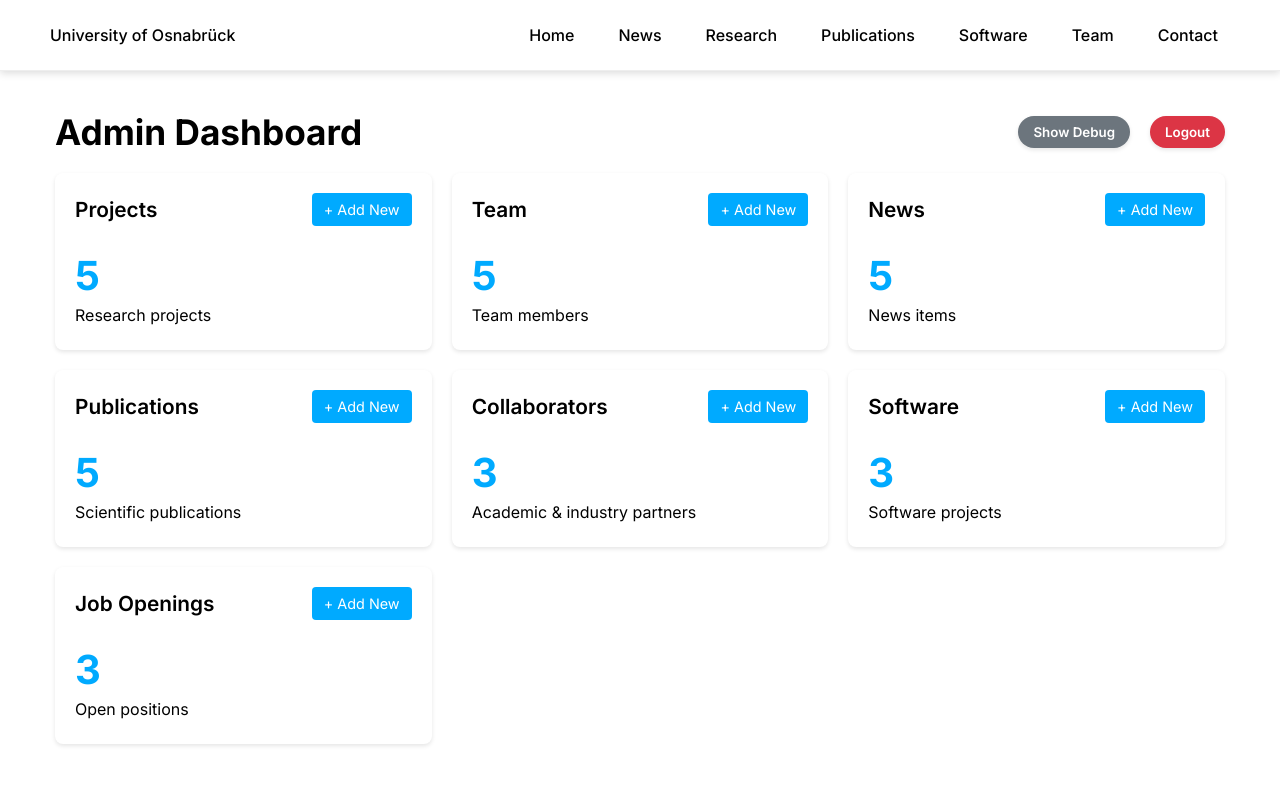
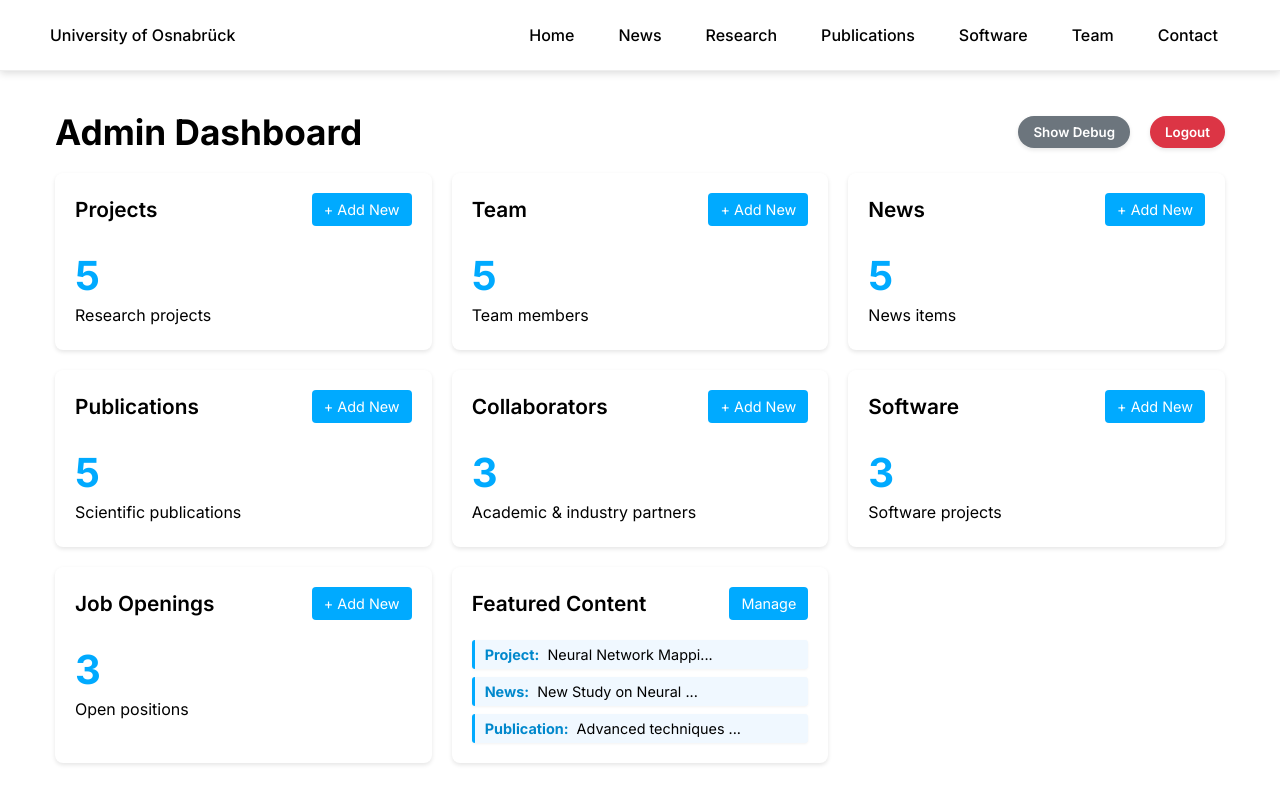
Before and after one commit to musslick/lab-website, a React (Create React App) app: page /admin in a window 1280 px wide. Shown: the top 787 px of the page. Built offline with nearby package versions, Linux system fonts and the light colour scheme; sample sign-in values are in the browser's storage.

Commit message:
featured design

```diff
--- a/src/pages/admin/AdminDashboard.tsx
+++ b/src/pages/admin/AdminDashboard.tsx
@@ -8,10 +8,23 @@ import '../../styles/admin.css';
 
 const AdminDashboard: React.FC = () => {
   const { isAuthenticated, logout } = useAuth();
-  const { projects, teamMembers, newsItems, collaborators, publications, software, jobOpenings, resetToDefaults } = useContent();
+  const {
+    projects,
+    teamMembers,
+    newsItems,
+    collaborators,
+    publications,
+    software,
+    jobOpenings,
+    resetToDefaults,
+    getFeaturedItems
+  } = useContent();
   const [showDebugInfo, setShowDebugInfo] = useState(false);
   const [storageInfo, setStorageInfo] = useState<{ key: string; size: number }[]>([]);
   const navigate = useNavigate();
+
+  // Get current featured items
+  const featuredItems = getFeaturedItems();
 
   useEffect(() => {
     // Calculate storage usage
@@ -299,18 +312,49 @@ const AdminDashboard: React.FC = () => {
               <p>Open positions</p>
             </div>
           </div>
-        </div>
 
-        {/* Homepage Settings Section */}
-        <div className="admin-section">
-          <h2>Homepage Settings</h2>
-          <div className="admin-cards">
-            <div className="admin-card">
-              <h3>Featured Content</h3>
-              <p>Manage which items appear on the homepage</p>
-              <Link to="/admin/featured" className="admin-button">
-                Manage Featured Items
+          {/* Featured Content Card - Updated to be cleaner */}
+          <div
+            className="admin-card"
+            onClick={() => handleNavigate('/admin/featured')}
+          >
+            <div className="admin-card-header">
+              <h2>Featured Content</h2>
+              <Link
+                to="/admin/featured"
+                className="card-action-button"
+                onClick={(e) => e.stopPropagation()}
+              >
+                Manage
               </Link>
+            </div>
+            <div className="admin-card-content featured-card-content">
+              {/* Show only the featured items indicators */}
+              <div className="featured-items-indicators">
+                {featuredItems.projectId && (
+                  <span className="featured-indicator">
+                    <strong>Project:</strong> {projects.find(p => p.id === featuredItems.projectId)?.title.substring(0, 20)}
+                    {projects.find(p => p.id === featuredItems.projectId)?.title.length! > 20 ? "..." : ""}
+                  </span>
+                )}
+                {featuredItems.newsItemId && (
+                  <span className="featured-indicator">
+                    <strong>News:</strong> {newsItems.find(n => n.id === featuredItems.newsItemId)?.title.substring(0, 20)}
+                    {newsItems.find(n => n.id === featuredItems.newsItemId)?.title.length! > 20 ? "..." : ""}
+                  </span>
+                )}
+                {featuredItems.publicationId && (
+                  <span className="featured-indicator">
+                    <strong>Publication:</strong> {publications.find(p => p.id === featuredItems.publicationId)?.title.substring(0, 20)}
+                    {publications.find(p => p.id === featuredItems.publicationId)?.title.length! > 20 ? "..." : ""}
+                  </span>
+                )}
+
+                {/* Show message if no items are featured */}
+                {!featuredItems.projectId && !featuredItems.newsItemId && !featuredItems.publicationId && (
+                  <span className="no-featured-items">No items currently featured</span>
+                )}
+              </div>
             </div>
           </div>
         </div>
--- a/src/styles/admin.css
+++ b/src/styles/admin.css
@@ -236,6 +236,42 @@
 .action-link:hover {
   transform: translateY(-2px);
   text-decoration: underline;
+}
+
+/* Featured Content Card Styles */
+.featured-card-content {
+  padding-top: 5px !important;  /* Reduce top padding to compensate for removed stats number */
+}
+
+.featured-items-indicators {
+  margin-top: 0;
+  display: flex;
+  flex-direction: column;
+  gap: 8px;
+}
+
+.featured-indicator {
+  background-color: #f0f8ff;
+  border-left: 3px solid #00AAFF;
+  padding: 6px 10px;
+  font-size: 0.9rem;
+  border-radius: 3px;
+  white-space: nowrap;
+  overflow: hidden;
+  text-overflow: ellipsis;
+  max-width: 100%;
+  box-shadow: 0 1px 3px rgba(0,0,0,0.05);
+}
+
+.featured-indicator strong {
+  color: #0088cc;
+  margin-right: 4px;
+}
+
+.no-featured-items {
+  color: #666;
+  font-style: italic;
+  padding: 6px 10px;
 }
 
 /* Admin Lists */
```
